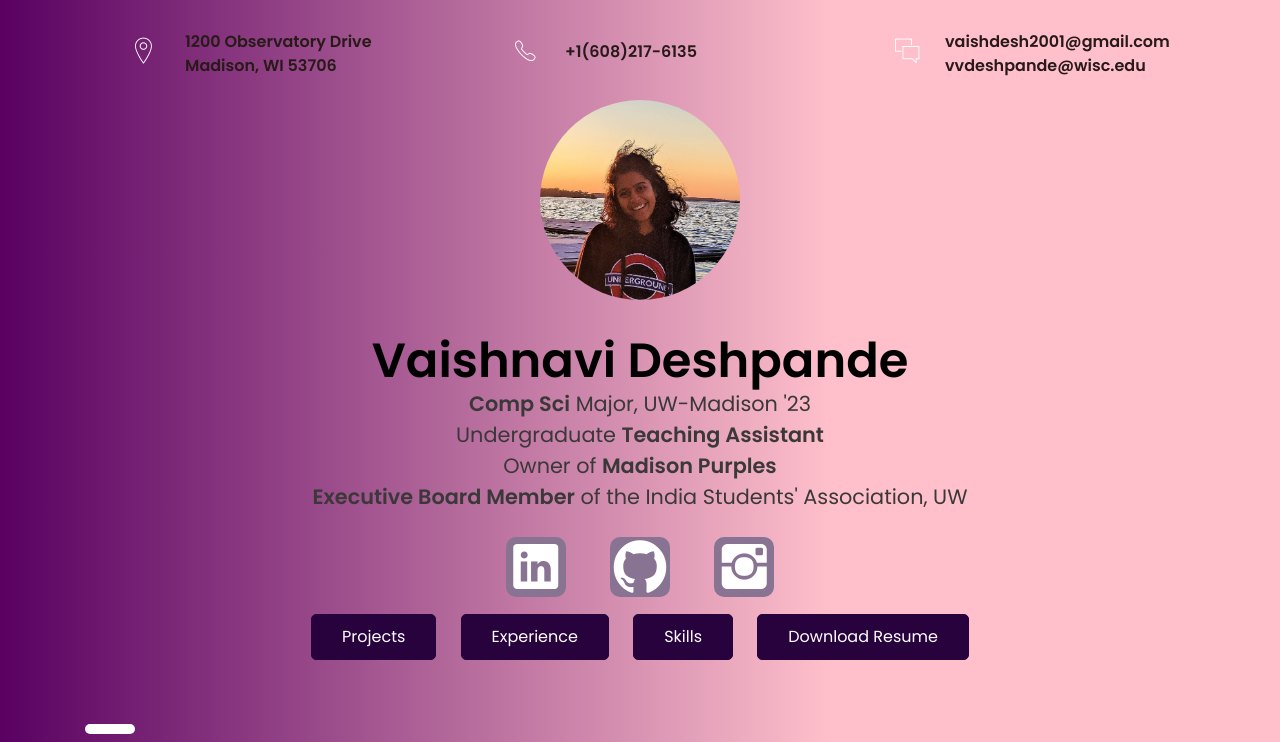
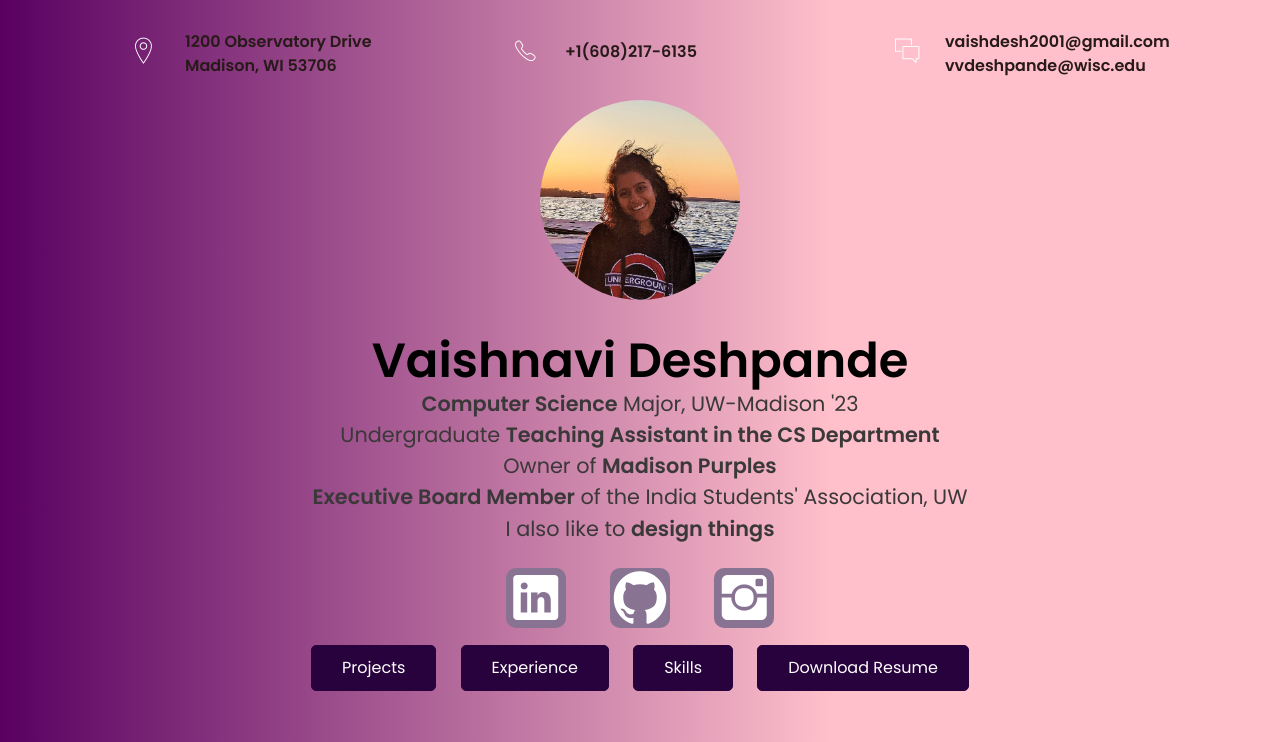
Before and after one commit to vaishdesh2001/vaishdesh2001.github.io, a plain HTML site: page index.html in a window 1280 px wide. Shown: the top 742 px of the page. Drawn offline with Linux system fonts and the light colour scheme; files whose address does not match are found by name.

Commit message:
Add files via upload

```diff
--- a/index.html
+++ b/index.html
@@ -8,7 +8,6 @@
 
 
 	<!-- Font -->
-
 	<link href="https://fonts.googleapis.com/css?family=Poppins:400,500,600,700%7CAllura" rel="stylesheet">
 	<link href="https://fonts.googleapis.com/css2?family=Raleway:wght@700&display=swap" rel="stylesheet">
 	<!-- Stylesheets -->
@@ -69,12 +68,13 @@
 				<div class="col-md-1 col-lg-2"></div>
 				<div class="col-md-10 col-lg-8">
 					<div class="intro">
-						<div class="profile-img"><img src="images/profile-1-250x250.jpg" alt=""></div>
+						<div class="profile-img"><img src="images/profile-1-250x250.jpg" alt="Picture of Vaishnavi Deshpande"></div>
 						<h2><b>Vaishnavi Deshpande</b></h2>
-						<h4 class="font-yellow"><b class='roles'><a target="_blank" href="https://github.com/vaishdesh2001/">Comp Sci</b></a> Major, UW-Madison '23</h4>
-						<h4 class="font-yellow">Undergraduate <b class='roles'><a target="_blank" href="https://www.linkedin.com/in/vaishnavi-v-deshpande/">Teaching Assistant</a></b></h4>
+						<h4 class="font-yellow"><b class='roles'><a target="_blank" href="https://github.com/vaishdesh2001/">Computer Science</b></a> Major, UW-Madison '23</h4>
+						<h4 class="font-yellow">Undergraduate <b class='roles'><a target="_blank" href="https://www.linkedin.com/in/vaishnavi-v-deshpande/">Teaching Assistant in the CS Department</a></b></h4>
 						<h4 class="font-yellow">Owner of <b class='roles'><a target="_blank" href="https://www.instagram.com/madisonpurples/">Madison Purples</b></a></h4>
 						<h4 class="font-yellow"><b class='roles'><a target="_blank" href="https://www.instagram.com/isa_uwmadison/">Executive Board Member</a></b> of the India Students' Association, UW</h4>
+						<h4 class="font-yellow">I also like to <b class='roles'><a target="_blank" href="./design.html">design things</a></b></h4>
 						<br>
 						<ul class="social-icons">
 							<li><a href="https://www.linkedin.com/in/vaishnavi-v-deshpande/"><i class="ion-social-linkedin"></i></a></li>
@@ -146,8 +146,6 @@
 						<h3><b>Top Skills</b></h3>
 					</div>
 				</div><!-- col-sm-12 -->
-
-
 				<div class = "col-hello">
 					<div class="panel margin-b-30">
 						<div class="panel-area margin-b-30">
```
Also changed, not shown: design.html (added, +3 -0 lines).
